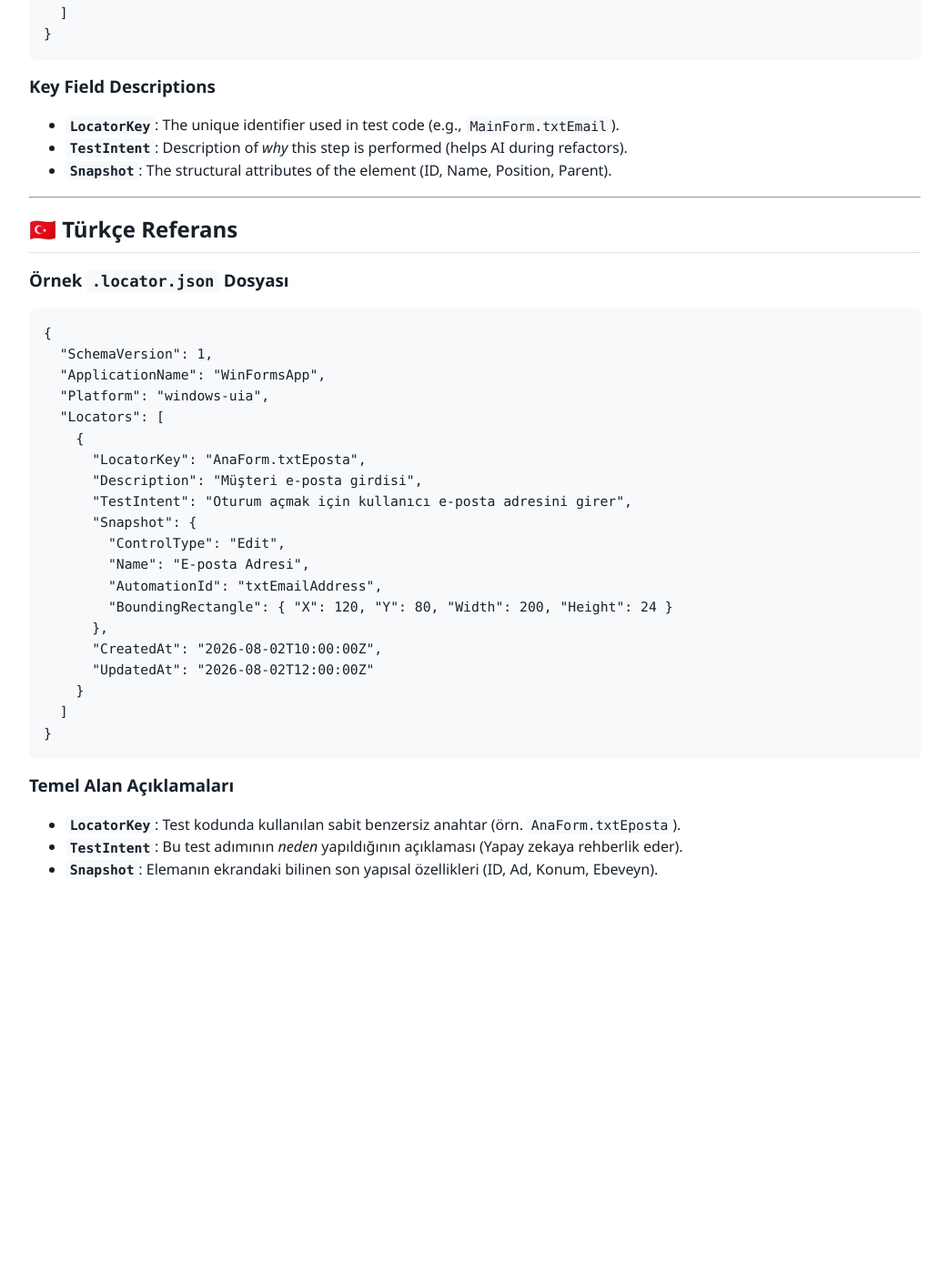
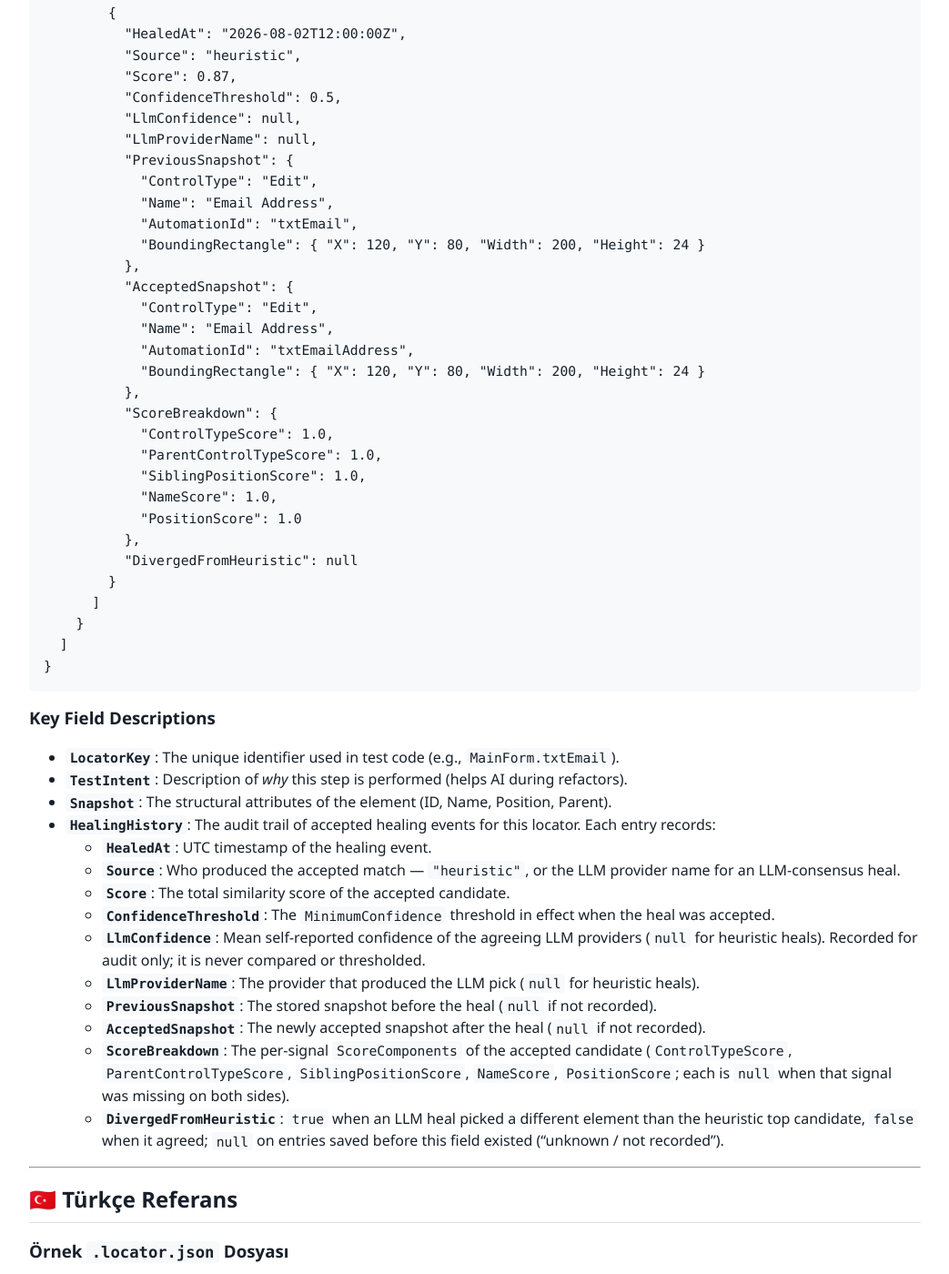
Before and after one commit to mustafasercansak/automation-sandbox, a Jekyll site: the page built from docs/json-schema.md, in a window 1280 px wide and 1400 px high, scrolled down 924 px. Shown: the whole window at 91% size, without its empty margins (118-1161 px from the left). Built offline with Jekyll 4.4.1, drawn with Linux system fonts in a browser that asks for light colours; before the commit the page ends 1964 px from its top, so only the background shows below that; some of the changed text lies outside the part shown.

Commit message:
Align documentation with codebase capabilities and schema contracts (#300)
- intent-aware-healing: document M6 intent-driven automation as implemented
- json-schema: document HealingHistory and all ten LocatorHealingHistoryEntry fields
- versioning-and-stability: list IntentDesktopAutomationPipeline and IntentDesktopExplorationBridge in Tier 1
- desktop-automation: null-propagate healResult.Matched in snippets

```diff
--- a/docs/json-schema.md
+++ b/docs/json-schema.md
@@ -33,7 +33,37 @@ This guide explains the `.locator.json` repository file structure used to store
         "BoundingRectangle": { "X": 120, "Y": 80, "Width": 200, "Height": 24 }
       },
       "CreatedAt": "2026-08-02T10:00:00Z",
-      "UpdatedAt": "2026-08-02T12:00:00Z"
+      "UpdatedAt": "2026-08-02T12:00:00Z",
+      "HealingHistory": [
+        {
+          "HealedAt": "2026-08-02T12:00:00Z",
+          "Source": "heuristic",
+          "Score": 0.87,
+          "ConfidenceThreshold": 0.5,
+          "LlmConfidence": null,
+          "LlmProviderName": null,
+          "PreviousSnapshot": {
+            "ControlType": "Edit",
+            "Name": "Email Address",
+            "AutomationId": "txtEmail",
+            "BoundingRectangle": { "X": 120, "Y": 80, "Width": 200, "Height": 24 }
+          },
+          "AcceptedSnapshot": {
+            "ControlType": "Edit",
+            "Name": "Email Address",
+            "AutomationId": "txtEmailAddress",
+            "BoundingRectangle": { "X": 120, "Y": 80, "Width": 200, "Height": 24 }
+          },
+          "ScoreBreakdown": {
+            "ControlTypeScore": 1.0,
+            "ParentControlTypeScore": 1.0,
+            "SiblingPositionScore": 1.0,
+            "NameScore": 1.0,
+            "PositionScore": 1.0
+          },
+          "DivergedFromHeuristic": null
+        }
+      ]
     }
   ]
 }
@@ -43,6 +73,17 @@ This guide explains the `.locator.json` repository file structure used to store
 - **`LocatorKey`**: The unique identifier used in test code (e.g., `MainForm.txtEmail`).
 - **`TestIntent`**: Description of *why* this step is performed (helps AI during refactors).
 - **`Snapshot`**: The structural attributes of the element (ID, Name, Position, Parent).
+- **`HealingHistory`**: The audit trail of accepted healing events for this locator. Each entry records:
+  - **`HealedAt`**: UTC timestamp of the healing event.
+  - **`Source`**: Who produced the accepted match — `"heuristic"`, or the LLM provider name for an LLM-consensus heal.
+  - **`Score`**: The total similarity score of the accepted candidate.
+  - **`ConfidenceThreshold`**: The `MinimumConfidence` threshold in effect when the heal was accepted.
+  - **`LlmConfidence`**: Mean self-reported confidence of the agreeing LLM providers (`null` for heuristic heals). Recorded for audit only; it is never compared or thresholded.
+  - **`LlmProviderName`**: The provider that produced the LLM pick (`null` for heuristic heals).
+  - **`PreviousSnapshot`**: The stored snapshot before the heal (`null` if not recorded).
+  - **`AcceptedSnapshot`**: The newly accepted snapshot after the heal (`null` if not recorded).
+  - **`ScoreBreakdown`**: The per-signal `ScoreComponents` of the accepted candidate (`ControlTypeScore`, `ParentControlTypeScore`, `SiblingPositionScore`, `NameScore`, `PositionScore`; each is `null` when that signal was missing on both sides).
+  - **`DivergedFromHeuristic`**: `true` when an LLM heal picked a different element than the heuristic top candidate, `false` when it agreed; `null` on entries saved before this field existed ("unknown / not recorded").
 
 ---
 
@@ -66,7 +107,37 @@ This guide explains the `.locator.json` repository file structure used to store
         "BoundingRectangle": { "X": 120, "Y": 80, "Width": 200, "Height": 24 }
       },
       "CreatedAt": "2026-08-02T10:00:00Z",
-      "UpdatedAt": "2026-08-02T12:00:00Z"
+      "UpdatedAt": "2026-08-02T12:00:00Z",
+      "HealingHistory": [
+        {
+          "HealedAt": "2026-08-02T12:00:00Z",
+          "Source": "heuristic",
+          "Score": 0.87,
+          "ConfidenceThreshold": 0.5,
+          "LlmConfidence": null,
+          "LlmProviderName": null,
+          "PreviousSnapshot": {
+            "ControlType": "Edit",
+            "Name": "E-posta Adresi",
+            "AutomationId": "txtEmail",
+            "BoundingRectangle": { "X": 120, "Y": 80, "Width": 200, "Height": 24 }
+          },
+          "AcceptedSnapshot": {
+            "ControlType": "Edit",
+            "Name": "E-posta Adresi",
+            "AutomationId": "txtEmailAddress",
+            "BoundingRectangle": { "X": 120, "Y": 80, "Width": 200, "Height": 24 }
+          },
+          "ScoreBreakdown": {
+            "ControlTypeScore": 1.0,
+            "ParentControlTypeScore": 1.0,
+            "SiblingPositionScore": 1.0,
+            "NameScore": 1.0,
+            "PositionScore": 1.0
+          },
+          "DivergedFromHeuristic": null
+        }
+      ]
     }
   ]
 }
@@ -76,3 +147,14 @@ This guide explains the `.locator.json` repository file structure used to store
 - **`LocatorKey`**: Test kodunda kullanılan sabit benzersiz anahtar (örn. `AnaForm.txtEposta`).
 - **`TestIntent`**: Bu test adımının *neden* yapıldığının açıklaması (Yapay zekaya rehberlik eder).
 - **`Snapshot`**: Elemanın ekrandaki bilinen son yapısal özellikleri (ID, Ad, Konum, Ebeveyn).
+- **`HealingHistory`**: Bu locator için kabul edilmiş iyileştirme olaylarının denetim kaydı. Her kayıt şunları içerir:
+  - **`HealedAt`**: İyileştirme olayının UTC zaman damgası.
+  - **`Source`**: Kabul edilen eşleşmeyi üreten kaynak — `"heuristic"` ya da LLM uzlaşmasıyla iyileştirmede LLM sağlayıcısının adı.
+  - **`Score`**: Kabul edilen adayın toplam benzerlik skoru.
+  - **`ConfidenceThreshold`**: İyileştirme kabul edildiğinde geçerli olan `MinimumConfidence` eşiği.
+  - **`LlmConfidence`**: Uzlaşan LLM sağlayıcılarının ortalama öz-bildirim güven değeri (sezgisel iyileştirmelerde `null`). Yalnızca denetim amaçlı kaydedilir; hiçbir zaman karşılaştırılmaz veya eşiklenmez.
+  - **`LlmProviderName`**: LLM seçimini üreten sağlayıcı (sezgisel iyileştirmelerde `null`).
+  - **`PreviousSnapshot`**: İyileştirmeden önceki kayıtlı snapshot (kaydedilmediyse `null`).
+  - **`AcceptedSnapshot`**: İyileştirmeden sonra kabul edilen yeni snapshot (kaydedilmediyse `null`).
+  - **`ScoreBreakdown`**: Kabul edilen adayın sinyal bazlı `ScoreComponents` dökümü (`ControlTypeScore`, `ParentControlTypeScore`, `SiblingPositionScore`, `NameScore`, `PositionScore`; ilgili sinyal her iki tarafta da eksikse değer `null` olur).
+  - **`DivergedFromHeuristic`**: LLM iyileştirmesi sezgisel en iyi adaydan farklı bir eleman seçtiyse `true`, aynı fikirdeyse `false`; bu alan eklenmeden önce kaydedilmiş girdilerde `null` ("bilinmiyor / kaydedilmedi").
```
Also changed, not shown: docs/desktop-automation.md (+2 -2 lines), docs/intent-aware-healing.md (+10 -3 lines), docs/versioning-and-stability.md (+2 -2 lines).
